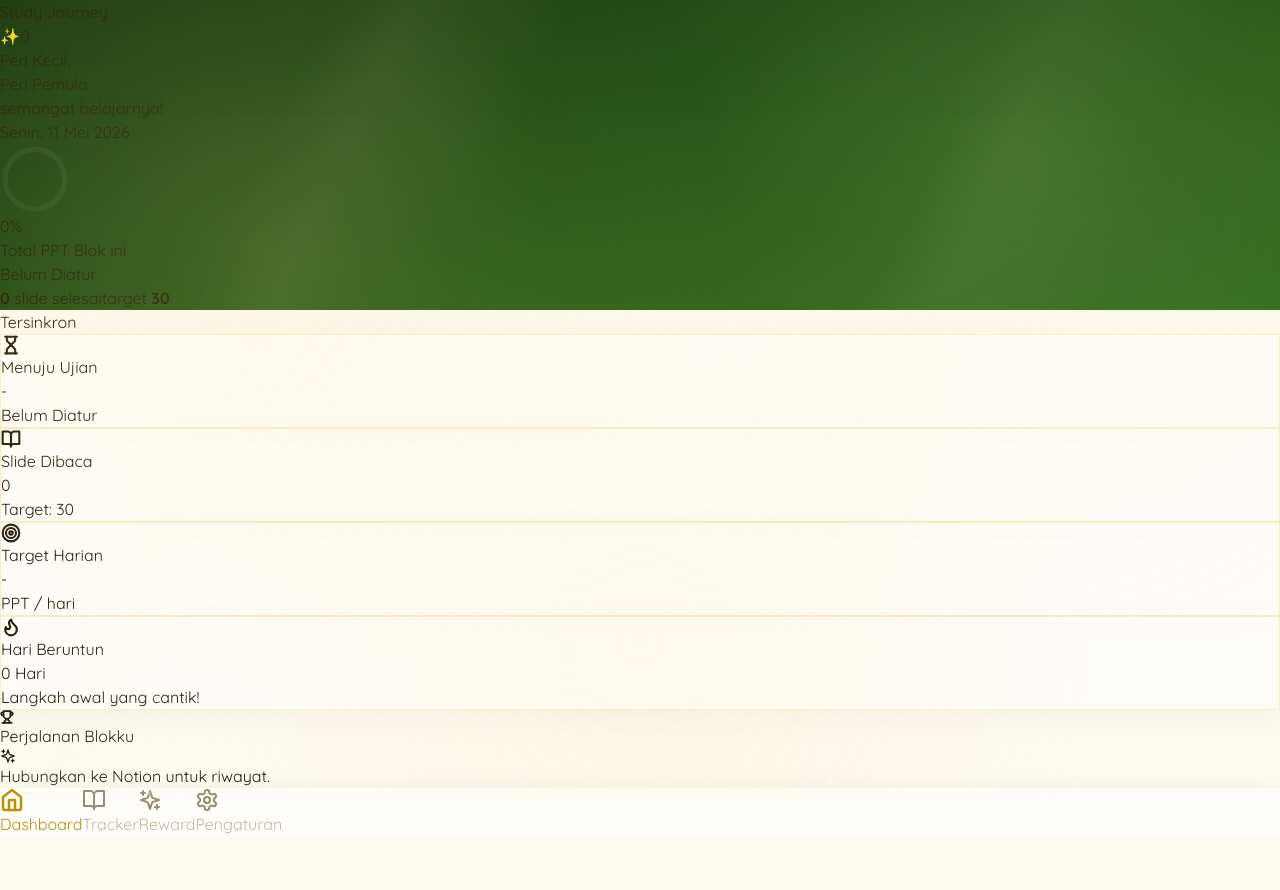
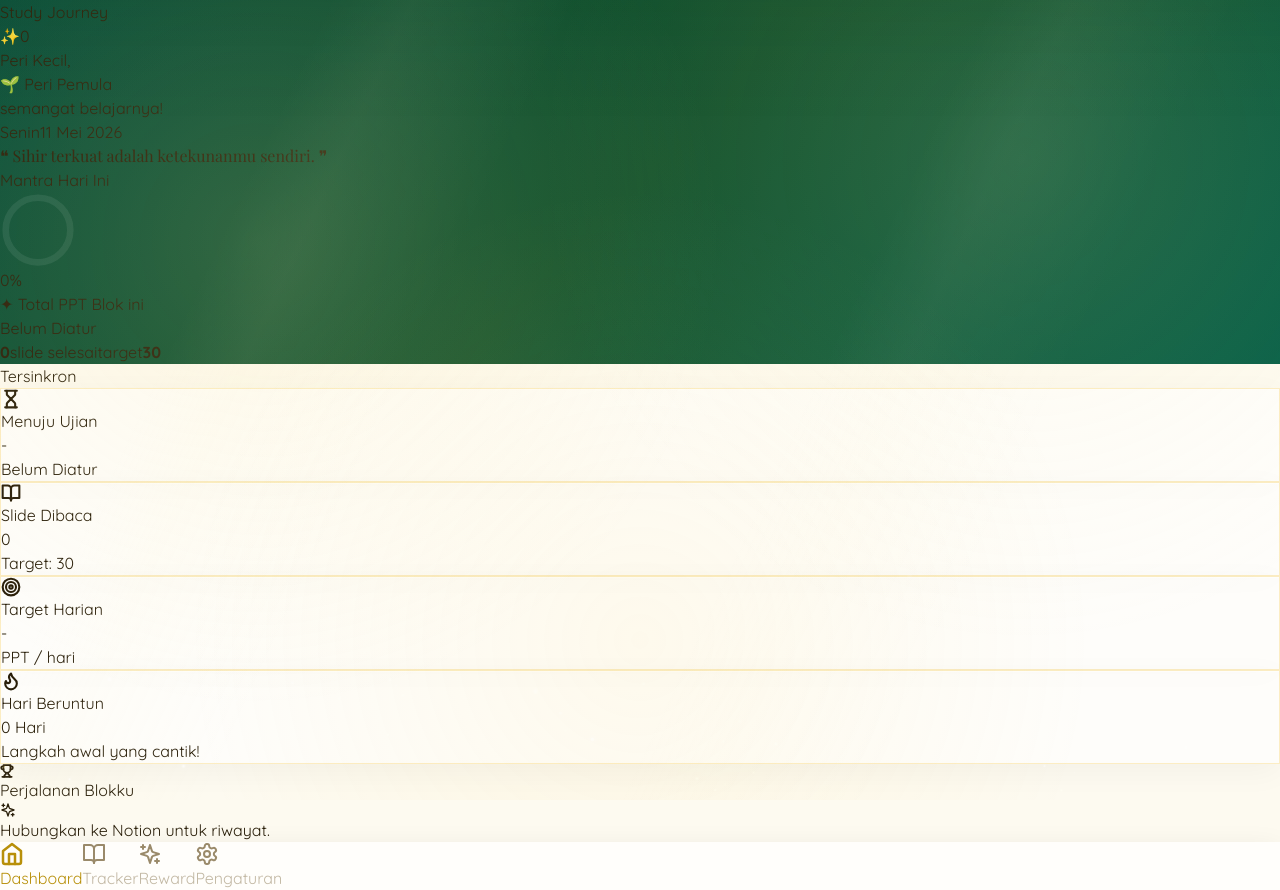
Before and after one commit to njbmaliangkay30/RevalinaStudyJournal, a React (Vite) app: page / in a window 1280 px wide. Before the commit the page ends 836 px from the top, so only its background shows below. Built offline with nearby package versions, Linux system fonts and the light colour scheme; a web font is replaced by a local one.

Commit message:
Update Header.tsx

```diff
--- a/src/components/layout/Header.tsx
+++ b/src/components/layout/Header.tsx
@@ -12,88 +12,209 @@ export const Header: React.FC = () => {
   const circ = 213.6;
   const strokeOffset = circ - (circ * progressPct) / 100;
 
+  // Menentukan Teks Rank beserta Icon mahkotanya
   let rankStr = progressPct >= 100 ? "Ratu Pixie" : progressPct >= 75 ? "Peri Penjaga" : progressPct >= 50 ? "Peri Cahaya" : "Peri Pemula";
+  let rankEmoji = progressPct >= 100 ? "👑" : progressPct >= 75 ? "🌿" : progressPct >= 50 ? "✨" : "🌱";
 
   let blockLabel = "Belum Diatur";
   if (blockStart && blockEnd) {
-    const s = new Date(blockStart).toLocaleDateString('id-ID', { day: 'numeric', month: 'short' });
-    const e = new Date(blockEnd).toLocaleDateString('id-ID', { day: 'numeric', month: 'short' });
+    const s = new Date(blockStart).toLocaleDateString('id-ID', { day: '2-digit', month: 'short' });
+    const e = new Date(blockEnd).toLocaleDateString('id-ID', { day: '2-digit', month: 'short' });
     blockLabel = `${s} – ${e}`;
   }
 
+  // Generasi Partikel Debu Peri
   useEffect(() => {
     const wrap = document.getElementById("sparkles");
     if (!wrap) return;
     wrap.innerHTML = "";
-    for(let i=0; i<50; i++){
+    // Menambah jumlah partikel untuk kesan lebih magis
+    for(let i=0; i<60; i++){
       const sp = document.createElement("div");
       sp.className="sp";
-      sp.style.width=(Math.random()*5+2)+"px"; sp.style.height=sp.style.width;
-      sp.style.left=Math.random()*100+"%"; sp.style.bottom=(Math.random()*-20)+"px";
-      sp.style.background = theme === 'moon' ? "#8ab4f8" : theme === 'sakura' ? "#f090a0" : "#f5c842";
-      sp.style.animationDuration=(3+Math.random()*6)+"s";
-      sp.style.animationDelay=(Math.random()*5)+"s";
-      sp.style.setProperty('--float-dist',-(180+Math.random()*200)+'px');
+      // Memvariasikan ukuran partikel (ada yang sangat kecil dan berkilau)
+      const size = Math.random() * 4 + 1;
+      sp.style.width=`${size}px`;
+      sp.style.height=`${size}px`;
+      sp.style.left=`${Math.random() * 100}%`;
+      sp.style.bottom=`${Math.random() * -30}px`;
+      sp.style.borderRadius = "50%";
+      sp.style.position = "absolute";
+
+      const themeColors = {
+        moon: ["#8ab4f8","#c3d6fe","#a78bfa","#ffffff"],
+        sakura: ["#f090a0","#ffc0d0","#ffffff","#ffe0e8"],
+        light: ["#f5c842","#8dc95a","#ffffff","#ffe478"],
+        dark: ["#f5c842","#8dc95a","#ffffff","#ffe478"]
+      };
+
+      const colors = themeColors[theme] || themeColors.light;
+      const c = colors[Math.floor(Math.random() * colors.length)];
+
+      sp.style.background = c;
+      sp.style.boxShadow = `0 0 ${size * 2}px ${c}, 0 0 ${size * 4}px ${c}88`;
+      sp.style.animationDuration = `${3 + Math.random() * 5}s`;
+      sp.style.animationDelay = `${Math.random() * 5}s`;
+      sp.style.setProperty('--float-dist', `-${180 + Math.random() * 150}px`);
+
       wrap.appendChild(sp);
     }
   }, [theme]);
 
+  // CSS Khusus Inline untuk Background Header agar bereaksi pada tema
+  const bgStyles = {
+    moon: 'linear-gradient(135deg, #0f172a 0%, #1e1b4b 50%, #312e81 100%)',
+    sakura: 'linear-gradient(135deg, #4c1d95 0%, #831843 50%, #be123c 100%)',
+    light: 'linear-gradient(135deg, #064e3b 0%, #14532d 50%, #065f46 100%)',
+    dark: 'linear-gradient(135deg, #022c22 0%, #064e3b 50%, #022c22 100%)'
+  };
+
+  const currentBg = bgStyles[theme] || bgStyles.light;
+
   return (
-    <div className="relative pt-8 pb-10 px-6 rounded-b-[40px] shadow-[0_10px_40px_rgba(0,0,0,0.08)] z-10 overflow-hidden"
-         style={{ background: 'linear-gradient(160deg, var(--green-deep) 0%, var(--green-mid) 100%)' }}>
+    // HEADER WRAPPER UTAMA
+    <motion.div
+      initial={{ opacity: 0, y: -20 }}
+      animate={{ opacity: 1, y: 0 }}
+      transition={{ duration: 0.8, ease: "easeOut" }}
+      className="relative pt-10 pb-12 px-6 rounded-b-[48px] shadow-[0_15px_40px_rgba(0,0,0,0.15)] z-10 overflow-hidden group"
+      style={{ background: currentBg }}
+    >
 
-      <div className="absolute inset-0 pointer-events-none opacity-30 mix-blend-overlay"></div>
+      {/* 1. MISTY AURA (Cahaya di dalam Header) */}
+      <div className="absolute top-[-50%] left-[-20%] w-[150%] h-[150%] bg-white/5 blur-[100px] pointer-events-none rounded-full animate-pulse duration-[8000ms]"></div>
+      <div className="absolute bottom-[-20%] right-[-10%] w-[80%] h-[80%] bg-[var(--gold-dark)]/10 blur-[80px] pointer-events-none rounded-full"></div>
 
-      <div className="flex justify-between items-start relative z-10">
-        <div className="text-[10px] tracking-[0.2em] uppercase text-white/50 font-bold mt-1">
-          {t('hdr_eyebrow')}
+      {/* Baris Atas: Kategori & Saldo Koin */}
+      <div className="flex justify-between items-center relative z-10">
+        <div className="flex items-center gap-2">
+          <div className="w-1.5 h-1.5 rounded-full bg-[var(--gold)]/80 animate-ping"></div>
+          <span className="text-[10px] tracking-[0.25em] uppercase text-white/50 font-bold">
+            {t('hdr_eyebrow')}
+          </span>
         </div>
-        <motion.div whileHover={{ scale: 1.05 }} whileTap={{ scale: 0.9 }}
-          className="bg-black/20 border border-white/10 rounded-full px-3 py-1.5 text-[var(--gold-light)] font-bold text-[13px] flex items-center gap-1.5 shadow-[inset_0_2px_10px_rgba(0,0,0,0.2)] backdrop-blur-md cursor-pointer select-none">
-          <span className="text-[14px] animate-pulse">✨</span>
-          <span>{coins}</span>
+
+        {/* Lencana Koin Mewah */}
+        <motion.div
+          whileHover={{ scale: 1.05 }}
+          whileTap={{ scale: 0.95 }}
+          className="bg-black/30 border border-white/20 rounded-full px-3 py-1.5 text-[var(--gold-light)] font-bold text-[13px] flex items-center gap-1.5 backdrop-blur-md cursor-pointer shadow-[0_4px_15px_rgba(0,0,0,0.2)]"
+        >
+          <span className="text-[15px] animate-pulse drop-shadow-[0_0_8px_rgba(245,200,66,0.8)]">✨</span>
+          <span className="tracking-wide">{coins}</span>
         </motion.div>
       </div>
 
-      <div className="mt-5 flex flex-col relative z-10">
-        <div className="flex items-center flex-wrap gap-2 mb-1">
-          <h1 className="font-serif text-[32px] text-white leading-tight">
-            <span className="text-[var(--gold-light)]">{name || "Peri Kecil"},</span>
+      {/* Baris Tengah: Sapaan Nama & Rank */}
+      <div className="mt-7 flex flex-col relative z-10">
+        <div className="flex items-center gap-3 mb-1">
+          <h1 className="font-serif text-[36px] text-white leading-tight drop-shadow-md">
+            <span className="text-[var(--gold-light)] bg-clip-text text-transparent bg-gradient-to-b from-white to-[var(--gold-light)]">
+              {name || "Peri Kecil"},
+            </span>
           </h1>
-          <span className="bg-[var(--gold)]/10 border border-[var(--gold)]/20 px-2.5 py-0.5 rounded-full text-[10px] font-bold text-[var(--gold-light)]">
-            {rankStr}
-          </span>
+
+          {/* Lencana Rank Glassmorphism (Premium Look) */}
+          <div className="relative overflow-hidden bg-white/10 border border-white/20 px-3 py-1 rounded-full shadow-[0_4px_10px_rgba(0,0,0,0.1)] backdrop-blur-sm group-hover:border-white/40 transition-colors duration-500">
+            <div className="absolute inset-0 bg-gradient-to-r from-white/0 via-white/20 to-white/0 translate-x-[-100%] animate-[shimmer_2s_infinite]"></div>
+            <span className="relative z-10 text-[11px] font-bold text-[var(--gold-light)] tracking-wider flex items-center gap-1">
+              <span>{rankEmoji}</span> {rankStr}
+            </span>
+          </div>
         </div>
-        <h2 className="font-serif text-[22px] text-white/90 leading-snug">{t('hdr_greeting')}</h2>
-        <div className="text-[11px] text-white/50 font-medium mt-1">{new Date().toLocaleDateString('id-ID', { weekday: 'long', day: 'numeric', month: 'long', year: 'numeric' })}</div>
+
+        <div className="flex justify-between items-start mt-2">
+          <div className="flex flex-col gap-1.5">
+            <h2 className="font-serif text-[20px] text-white/90 leading-snug drop-shadow-sm">
+              {t('hdr_greeting')}
+            </h2>
+            <div className="flex items-center gap-2">
+              <span className="text-[11px] text-white/40 font-semibold uppercase tracking-widest border border-white/10 px-2 py-0.5 rounded-full bg-white/5">
+                {new Date().toLocaleDateString('id-ID', { weekday: 'long' })}
+              </span>
+              <span className="text-[11px] text-white/60 font-medium">
+                {new Date().toLocaleDateString('id-ID', { day: 'numeric', month: 'long', year: 'numeric' })}
+              </span>
+            </div>
+          </div>
+
+          {/* Kotak Quote Interaktif & Transparan */}
+          <motion.div
+            whileHover={{ scale: 1.02 }}
+            className="hidden sm:flex max-w-[45%] flex-col items-end text-right px-4 py-2 bg-black/20 rounded-2xl border border-white/5 backdrop-blur-sm"
+          >
+            <p style={{ fontFamily: 'var(--serif)' }} className="text-[13px] text-white/90 italic font-medium leading-relaxed drop-shadow-[0_0_8px_rgba(255,255,255,0.4)]">
+              ❝ Sihir terkuat adalah ketekunanmu sendiri. ❞
+            </p>
+            <span className="text-[8px] text-[var(--gold-light)] uppercase tracking-[0.3em] font-bold mt-2 opacity-60">
+              Mantra Hari Ini
+            </span>
+          </motion.div>
+        </div>
       </div>
 
-      <motion.div initial={{ y: 20, opacity: 0 }} animate={{ y: 0, opacity: 1 }} transition={{ delay: 0.2, type: "spring" }}
-        className="flex items-center gap-5 mt-8 relative z-10 bg-white/5 rounded-3xl p-4 border border-white/10 backdrop-blur-md shadow-inner">
-        <div className="relative w-[70px] h-[70px] flex-shrink-0">
-          <svg width="70" height="70" viewBox="0 0 80 80" className="-rotate-90">
-            <circle cx="40" cy="40" r="34" fill="none" stroke="rgba(255,255,255,0.05)" strokeWidth="6" />
-            <circle cx="40" cy="40" r="34" fill="none" stroke="var(--gold-light)" strokeWidth="6" strokeLinecap="round" style={{ strokeDasharray: circ, strokeDashoffset: strokeOffset, transition: 'stroke-dashoffset 1.2s' }} />
+      {/* Baris Bawah: Panel Progress Membaca */}
+      <motion.div
+        initial={{ y: 20, opacity: 0 }}
+        animate={{ y: 0, opacity: 1 }}
+        transition={{ delay: 0.3, type: "spring", stiffness: 200, damping: 20 }}
+        className="flex items-center gap-5 mt-8 relative z-10 bg-black/20 rounded-[28px] p-5 border border-white/10 backdrop-blur-xl shadow-[inset_0_2px_20px_rgba(255,255,255,0.05)]"
+      >
+        {/* Lingkaran Persentase dengan Glow Ekstra */}
+        <div className="relative w-[76px] h-[76px] flex-shrink-0 drop-shadow-[0_0_20px_rgba(245,200,66,0.3)]">
+          <svg width="76" height="76" viewBox="0 0 80 80" className="-rotate-90">
+            <defs>
+              <linearGradient id="goldGradProgress" x1="0%" y1="0%" x2="100%" y2="100%">
+                <stop offset="0%" stopColor="var(--gold-light)" />
+                <stop offset="50%" stopColor="var(--gold)" />
+                <stop offset="100%" stopColor="var(--gold-dark)" />
+              </linearGradient>
+            </defs>
+            <circle cx="40" cy="40" r="34" fill="none" stroke="rgba(255,255,255,0.08)" strokeWidth="7" />
+            <circle cx="40" cy="40" r="34" fill="none" stroke="url(#goldGradProgress)" strokeWidth="7" strokeLinecap="round"
+              style={{ strokeDasharray: circ, strokeDashoffset: strokeOffset, transition: 'stroke-dashoffset 1.5s cubic-bezier(0.4, 0, 0.2, 1)' }} />
           </svg>
-          <div className="absolute inset-0 flex flex-col items-center justify-center">
-            <div className="text-[15px] font-bold text-[var(--gold-light)]">{progressPct}%</div>
+          <div className="absolute inset-0 flex flex-col items-center justify-center pt-0.5">
+            <span className="text-[17px] font-black text-[var(--gold-light)] leading-none tracking-tight">{progressPct}</span>
+            <span className="text-[9px] font-bold text-white/50">%</span>
           </div>
         </div>
+
+        {/* Bar & Target Detail */}
         <div className="flex-1">
-          <div className="flex justify-between items-center mb-2">
-            <div className="text-[10px] font-bold text-white/50 uppercase">{t('prog_total_lbl')}</div>
-            <div className="text-[9px] font-bold text-[var(--gold-light)] bg-[var(--gold)]/10 px-2.5 py-0.5 rounded-full border border-[var(--gold)]/20">{blockLabel}</div>
+          <div className="flex justify-between items-center mb-2.5">
+            <div className="flex items-center gap-1.5 text-[10px] font-bold text-white/60 uppercase tracking-[0.2em]">
+              <span className="text-[var(--gold)]">✦</span> {t('prog_total_lbl')}
+            </div>
+            <div className="text-[9px] font-bold text-white/90 bg-black/40 px-3 py-1 rounded-full border border-white/10 tracking-wider shadow-inner">
+              {blockLabel}
+            </div>
           </div>
-          <div className="h-2 bg-white/10 rounded-full mb-2 overflow-hidden shadow-inner relative">
-            <div className="h-full rounded-full bg-gradient-to-r from-[var(--gold-dark)] to-[#fff]" style={{ width: `${progressPct}%`, transition: 'width 1.2s' }}></div>
+
+          <div className="h-2.5 bg-black/30 rounded-full mb-2.5 overflow-hidden shadow-[inset_0_2px_4px_rgba(0,0,0,0.5)] p-[1.5px]">
+            <div className="h-full rounded-full bg-gradient-to-r from-[var(--gold-dark)] via-[var(--gold)] to-[var(--gold-light)] shadow-[0_0_12px_rgba(245,200,66,0.6)] relative"
+                 style={{ width: `${progressPct}%`, transition: 'width 1.5s cubic-bezier(0.4, 0, 0.2, 1)' }}>
+               {/* Titik Inti Kilau (Lens Flare di Ujung Bar) */}
+               <div className="absolute right-0 top-1/2 -translate-y-1/2 w-3 h-3 bg-white rounded-full shadow-[0_0_10px_4px_rgba(255,255,255,0.9)] animate-pulse" />
+            </div>
           </div>
-          <div className="flex justify-between text-[11px] font-medium text-white/40">
-            <span><strong className="text-[var(--gold-light)]">{doneCount}</strong> {t('prog_done_lbl')}</span>
-            <span>{t('prog_target_lbl')} <strong className="text-white/80">{target}</strong></span>
+
+          <div className="flex justify-between text-[11px] font-medium text-white/40 pt-1">
+            <span className="flex items-baseline gap-1">
+              <strong className="text-white text-[14px]">{doneCount}</strong>
+              <span className="tracking-wide uppercase text-[9px]">{t('prog_done_lbl')}</span>
+            </span>
+            <span className="flex items-baseline gap-1">
+              <span className="tracking-wide uppercase text-[9px]">{t('prog_target_lbl')}</span>
+              <strong className="text-[var(--gold-light)] text-[14px]">{target}</strong>
+            </span>
           </div>
         </div>
       </motion.div>
-      <div className="sparkles" id="sparkles"></div>
-    </div>
+
+      {/* Partikel Animasi Bintang jatuh (Disetel ke fixed / relative berdasarkan CSS) */}
+      <div className="sparkles mix-blend-screen pointer-events-none" id="sparkles"></div>
+
+    </motion.div>
   );
 };
```
